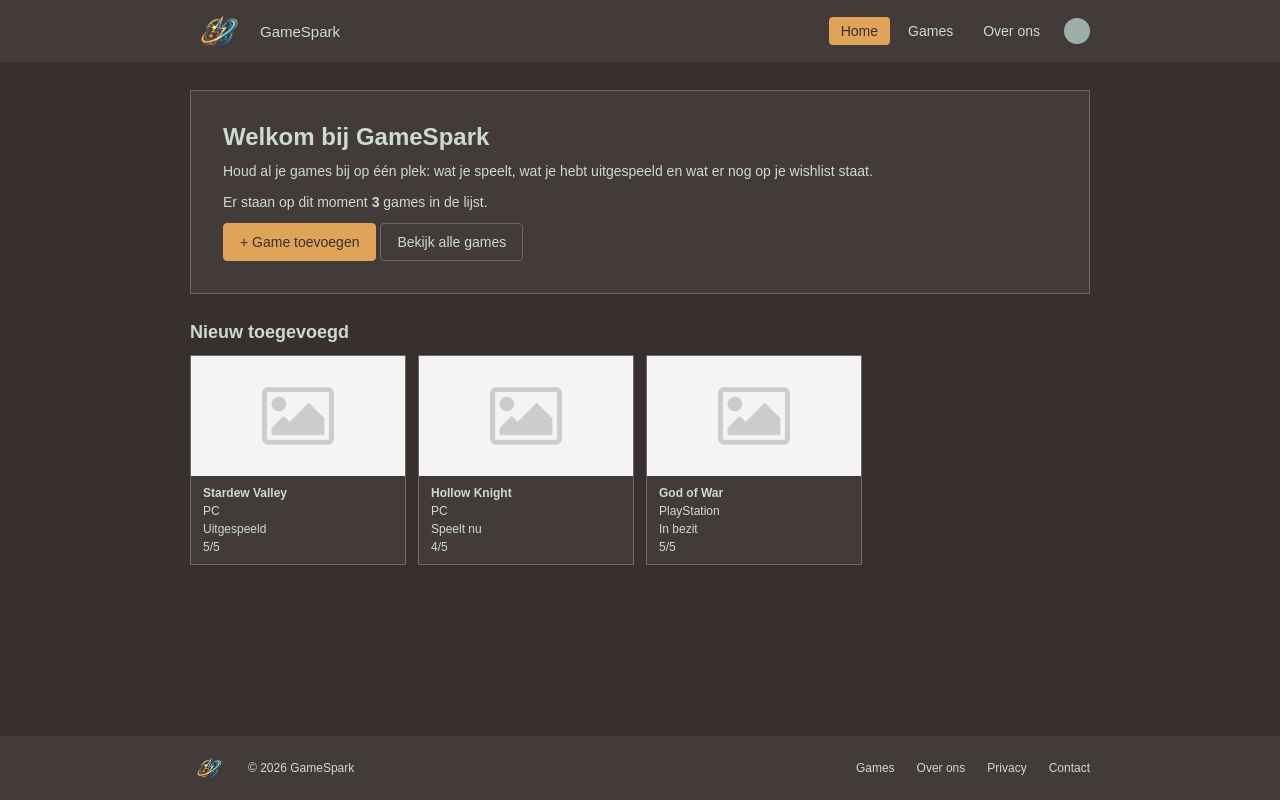
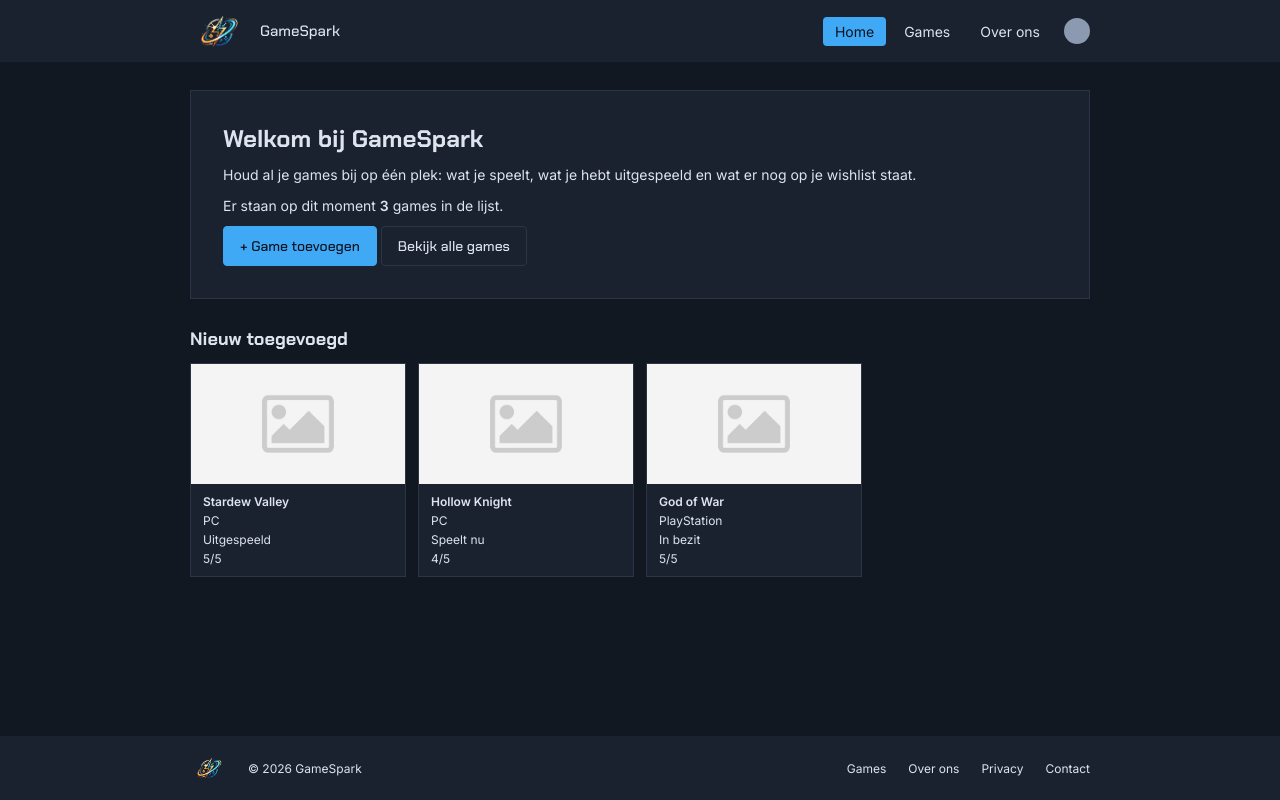
Before and after one commit to Fireflies4/Gamespark, a PHP site: page / in a window 1280 px wide. Run offline with PHP 8.4, Linux system fonts and the light colour scheme; data comes from the database, SQL or seed files in the repository.

Commit message:
added font and making progress about the over ons

```diff
--- a/includes/header.php
+++ b/includes/header.php
@@ -7,6 +7,9 @@
     <meta charset="UTF-8">
     <meta name="viewport" content="width=device-width, initial-scale=1.0">
     <title><?= htmlspecialchars($paginaTitel) ?> - GameSpark</title>
+    <link rel="preconnect" href="https://fonts.googleapis.com">
+    <link rel="preconnect" href="https://fonts.gstatic.com" crossorigin>
+    <link href="https://fonts.googleapis.com/css2?family=Chakra+Petch:wght@500;600;700&family=Inter:wght@400;600&display=swap" rel="stylesheet">
     <link rel="stylesheet" href="style/style.css?v=<?php echo filemtime(__DIR__ . '/../style/style.css'); ?>">
 </head>
 <body>
--- a/style/style.css
+++ b/style/style.css
@@ -2,28 +2,28 @@
 /* Donker (standaard). Zet class="licht" op <body> voor het lichte schema. */
 
 :root {
-    --achtergrond: #38302E;     /* achtergrond van de pagina (Deep Mocha) */
-    --vlak: #433B39;            /* header, kaarten, tabel en footer */
-    --invoer: #38302E;          /* invulvelden in formulieren */
-    --rand: #6F6866;            /* randen en lijnen (Dim Grey) */
-    --grijs: #9CAEA9;           /* kleine tekst en labels (Ash Grey) */
-    --tekst: #CCDAD1;           /* gewone tekst (Ash Grey licht) */
-    --foto-rand: #788585;       /* rand om foto's (Grey Olive) */
+    --achtergrond: #121822;     /* achtergrond van de pagina (diep navy) */
+    --vlak: #1A2230;            /* header, kaarten, tabel en footer (navy grijs) */
+    --invoer: #0F141C;          /* invulvelden in formulieren (donkerder) */
+    --rand: #2A3546;            /* randen en lijnen (blauwgrijs) */
+    --grijs: #8B9AB0;           /* kleine tekst en labels (licht blauwgrijs) */
+    --tekst: #DDE4EE;           /* gewone tekst (gebroken wit) */
+    --foto-rand: #3A4A60;       /* rand om foto's */
 
-    --accent: #E0A458;          /* amber "spark": hoofdknoppen, logo, actief menu */
-    --accent-hover: #EDBA7A;    /* accent als je eroverheen gaat */
-    --accent-tekst: #38302E;    /* tekst op het accent */
+    --accent: #3FA9F5;          /* helder blauw: hoofdknoppen, actief menu */
+    --accent-hover: #66BDF8;    /* accent als je eroverheen gaat */
+    --accent-tekst: #0B1220;    /* tekst op het accent */
 
-    --groen-tekst: #C6DEBF;     /* tekst van succesmeldingen */
-    --groen-vlak: #2F4A3A;      /* achtergrond van succesmeldingen */
-    --rood-tekst: #F2C4BE;      /* tekst van foutmeldingen */
-    --rood-vlak: #4E2A27;       /* achtergrond van foutmeldingen */
+    --groen-tekst: #7EE2A8;     /* tekst van succesmeldingen */
+    --groen-vlak: #12301F;      /* achtergrond van succesmeldingen */
+    --rood-tekst: #FF9A9A;      /* tekst van foutmeldingen */
+    --rood-vlak: #3A1518;       /* achtergrond van foutmeldingen */
 
-    --wishlist: #D8CCE3;        /* status: Wishlist (lavendel) */
-    --in-bezit: #C9D9E8;        /* status: In bezit (blauw) */
-    --speelt-nu: #C6DEBF;       /* status: Speelt nu (groen) */
-    --uitgespeeld: #EBD9A8;     /* status: Uitgespeeld (goud) */
-    --label-tekst: #38302E;     /* tekst op de status-labels */
+    --wishlist: #A99BF8;        /* status: Wishlist (paars) */
+    --in-bezit: #7CC4F8;        /* status: In bezit (blauw) */
+    --speelt-nu: #5ED39A;       /* status: Speelt nu (groen) */
+    --uitgespeeld: #F0C75E;     /* status: Uitgespeeld (goud) */
+    --label-tekst: #0B1220;     /* tekst op de status-labels */
     --icoon-filter: invert(1);  /* maakt zwarte iconen wit (voor het donkere schema) */
 }
 
@@ -65,7 +65,7 @@ body {
     flex-direction: column;
     background: var(--achtergrond);
     color: var(--tekst);
-    font-family: Arial, sans-serif;
+    font-family: 'Inter', Arial, sans-serif;
     font-size: 14px;
 }
 
@@ -661,3 +661,12 @@ h2 {
     margin-bottom: 20px;
     line-height: 1.5;
 }
+
+/* ---- Lettertypes ---- */
+/* Koppen, logo-tekst en knoppen in Chakra Petch (gaming-gevoel), de rest in Inter (zie body) */
+h1,
+h2,
+.brand,
+.btn {
+    font-family: 'Chakra Petch', Arial, sans-serif;
+}
```
Also changed, not shown: over-ons.php (added, +9 -0 lines).
